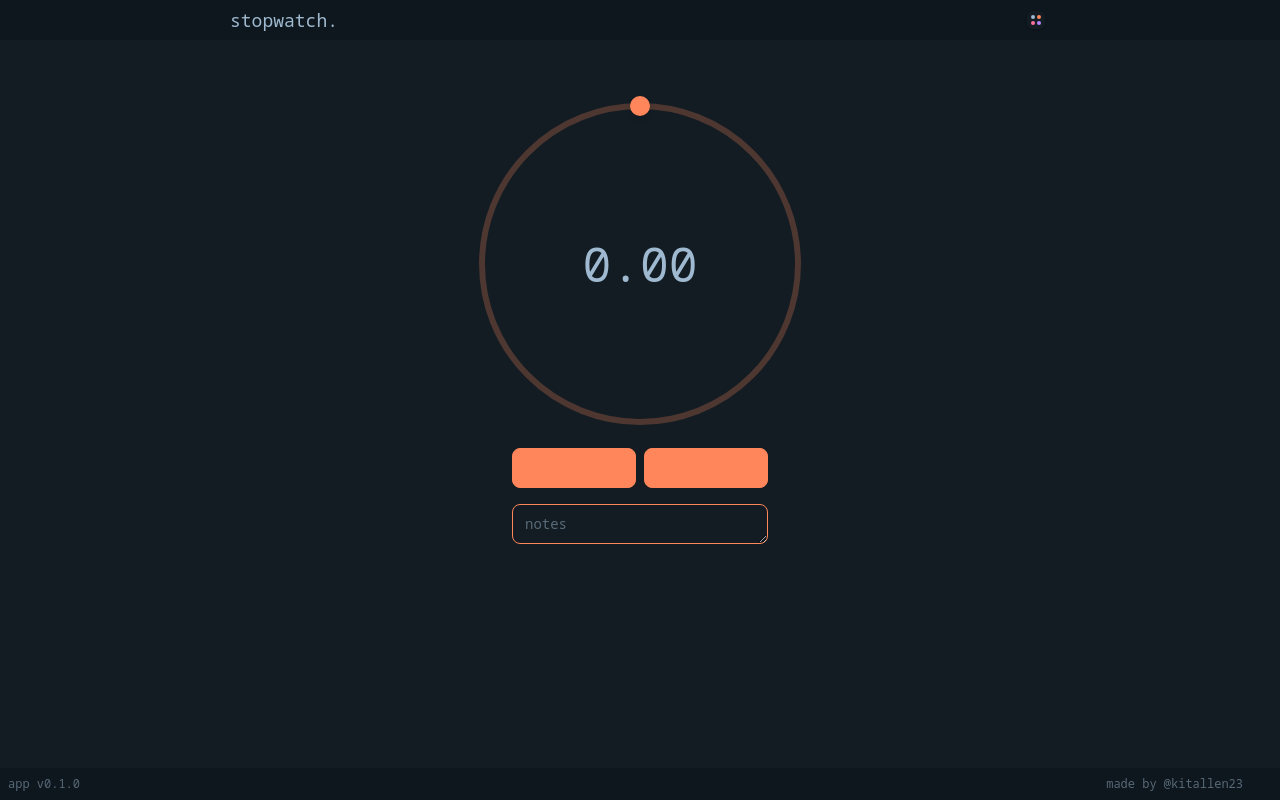
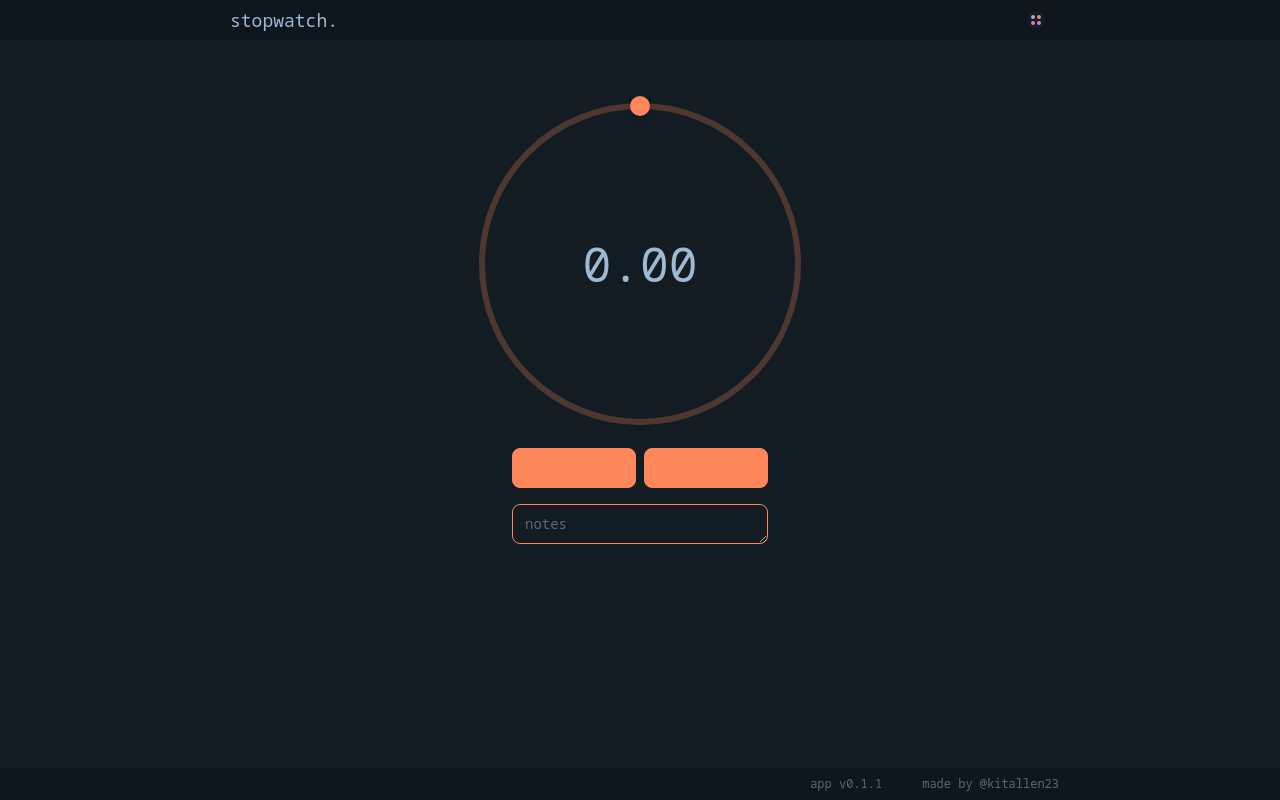
Before and after one commit to kitallen23/stopwatch, a SvelteKit app: page / in a window 1280 px wide. Built offline with nearby package versions, Linux system fonts and the light colour scheme; some icons are missing.

Commit message:
Fix: fixed the footer going full-width on large screens (now has centered content with a max-width)

```diff
--- a/src/lib/config/constants.ts
+++ b/src/lib/config/constants.ts
@@ -1,4 +1,4 @@
-export const APP_VERSION = "0.1.0";
+export const APP_VERSION = "0.1.1";
 
 const LOCAL_STORAGE_PREFIX = "stopwatch";
 export const LOCAL_STORAGE_KEYS = {
--- a/src/routes/+layout.svelte
+++ b/src/routes/+layout.svelte
@@ -40,7 +40,7 @@
 
 <footer class="footer bg-base-200 text-base-content/50 place-items-end px-2 py-1">
     <aside class="w-full">
-        <div class="flex w-full items-center justify-between gap-2 text-xs">
+        <div class="mx-auto flex w-full max-w-4xl items-center justify-end gap-10 text-xs">
             <span>app v{APP_VERSION}</span>
             <div class="flex items-center">
                 <span
```
